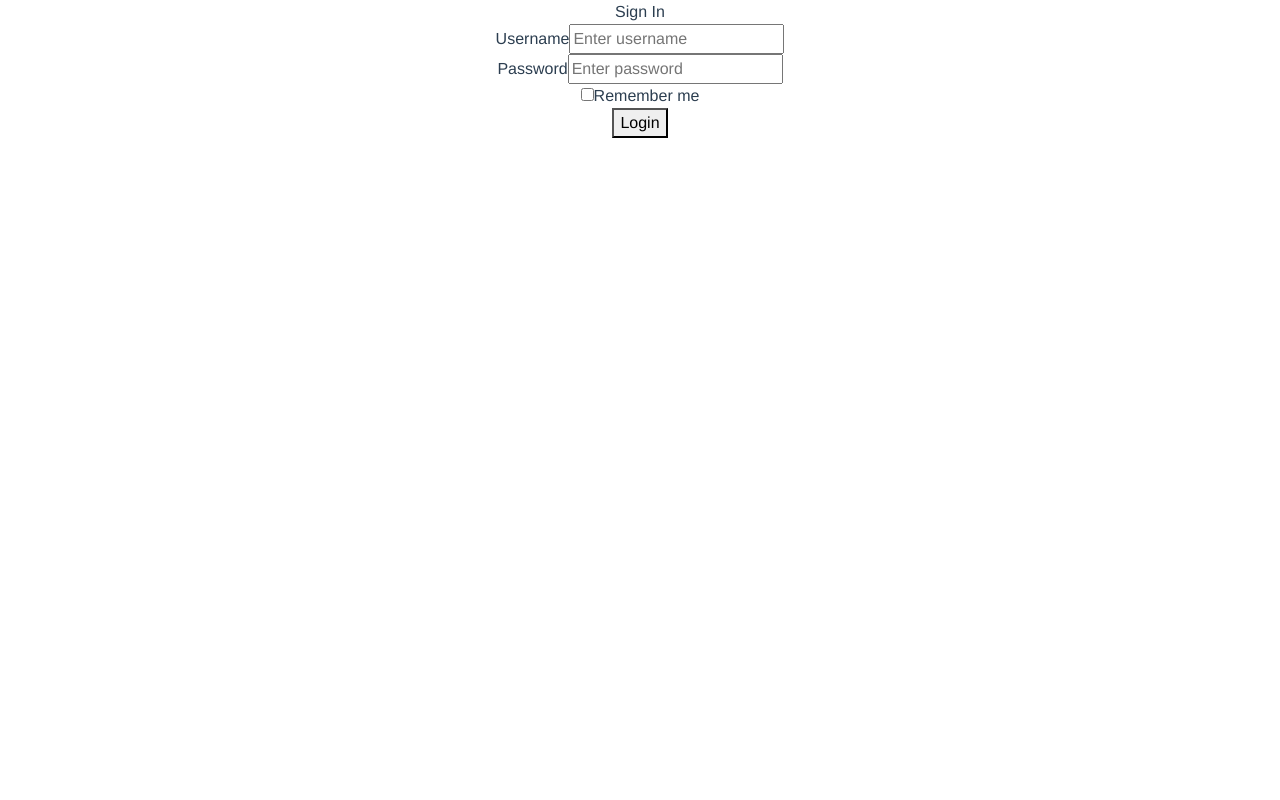
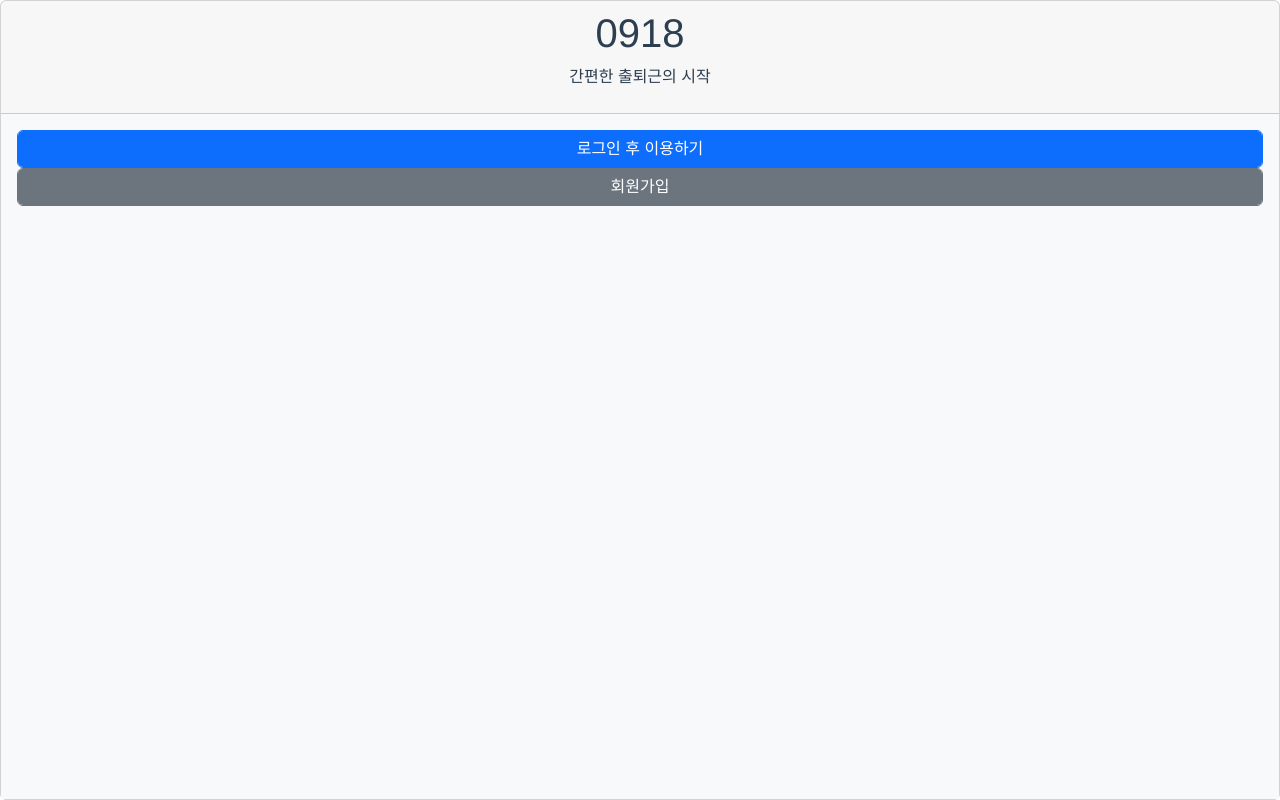
Before and after one commit to deogus-dev/front-nts, a Vue app: page / in a window 1280 px wide. Before the commit this address led to /login. Built offline with nearby package versions, Linux system fonts and the light colour scheme.

Commit message:
로그인, 회원가입 메인 변경

```diff
--- a/src/router/index.js
+++ b/src/router/index.js
@@ -1,6 +1,7 @@
 import Vue from "vue";
 import VueRouter from "vue-router";
 import store from "../store";
+import index from "@/views/index.vue";
 import login from "@/views/login.vue";
 import Home from "@/views/HomeView.vue";
 import FrameDefault from "@/layouts/workFrame.vue";
@@ -16,6 +17,12 @@ const requireAuth = () => (to, from, next) => {
 };
 
 const routes = [
+  {
+    //로그인
+    path: "/",
+    name: "appmain",
+    component: index,
+  },
   {
     //로그인
     path: "/login",
--- /dev/null
+++ b/src/views/index.vue
@@ -0,0 +1,12 @@
+<template>
+    <div class="card h-100">
+        <div class="card-header">
+            <h1>0918</h1>
+            <p>간편한 출퇴근의 시작</p>
+        </div>
+        <div class="card-body h-100 bg-light">
+            <router-link :to="{name:'login'}" class="btn btn-primary form-control">로그인 후 이용하기</router-link>
+            <router-link :to="{name:'join'}" class="btn btn-secondary form-control">회원가입</router-link>
+        </div>
+    </div>
+</template>
```
Also changed, not shown: 1 other file (tests, documents, lock files or other folders).
